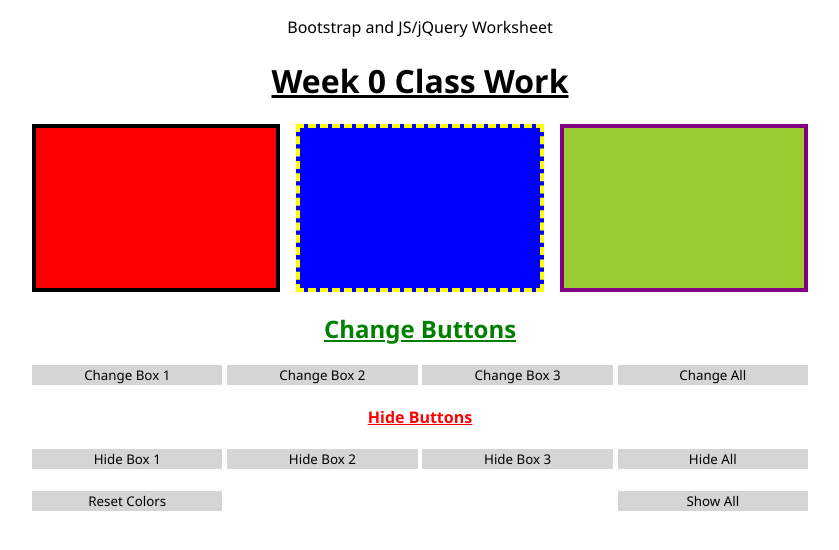
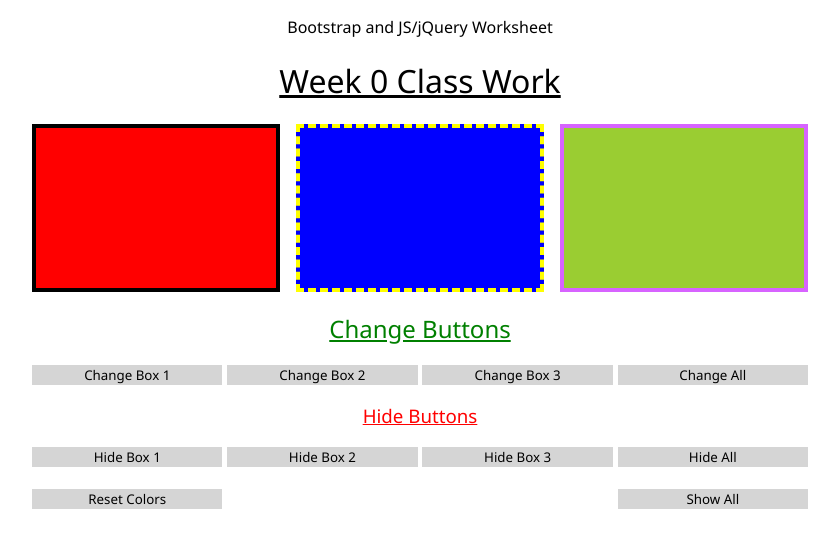
Before and after one commit to Kharmalina/tcp_assessment_week0, a plain HTML site: page index.html in a window 1280 px wide. Both pictures are taken after a click on the button "Reset Colors". Shown: the whole page, without its empty margins (220-1059 px from the left). Drawn offline with Linux system fonts and the light colour scheme.

Commit message:
change border colors and add font-weight

```diff
--- a/index.html
+++ b/index.html
@@ -28,7 +28,7 @@
             <button class="buttons btn-4" onclick="changeAllBoxes()">Change All</button>
         </section>
         <div  class="flexbox" >
-            <h4 style="color: red;"><u>Hide Buttons</u></h4>
+            <h3 style="color: red;"><u>Hide Buttons</u></h3>
         </div>
         <section class="flexbox">
             <button class="buttons btn-1" onclick="toggleBoxVisibility('box-1')">Hide Box 1</button>
--- a/index.js
+++ b/index.js
@@ -63,7 +63,7 @@ function toggleBoxVisibility(boxId) {
     box2.style.backgroundColor = "blue"
     box2.style.borderStyle = "dashed"
 
-    box3.style.borderColor = "purple"
+    box3.style.borderColor = "#D763FF"
     box3.style.backgroundColor = "yellowgreen"
     box3.style.borderStyle = "solid"
   }
--- a/style.css
+++ b/style.css
@@ -1,5 +1,6 @@
 * {
     font-family:'Segoe UI', Tahoma, Geneva, Verdana, sans-serif;
+    font-weight: 400;
 }
 
 body {
@@ -35,7 +36,7 @@ body {
 .green {
     height: 10rem;
     width: 15rem;
-    border: 0.3rem solid purple;
+    border: 0.3rem solid #D763FF;
     background-color: yellowgreen;
 }
 
```
